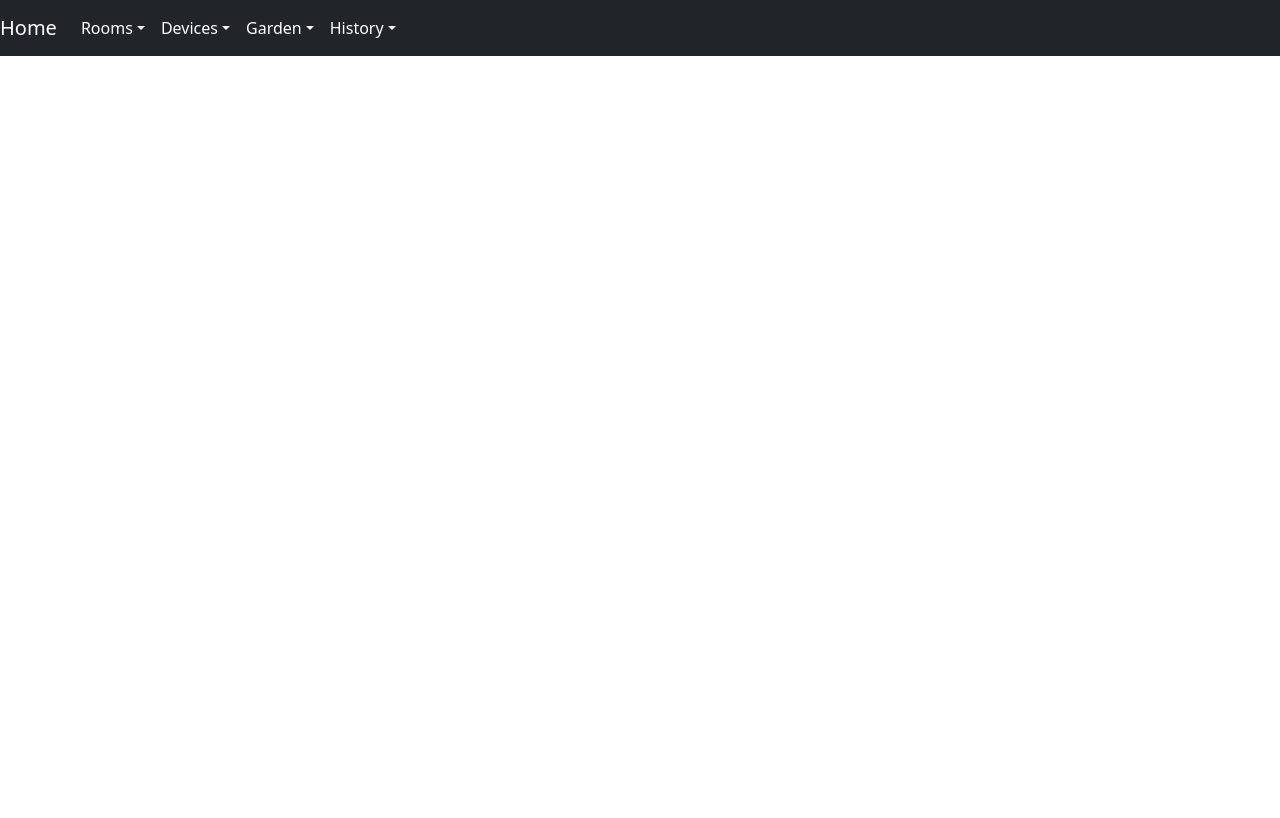
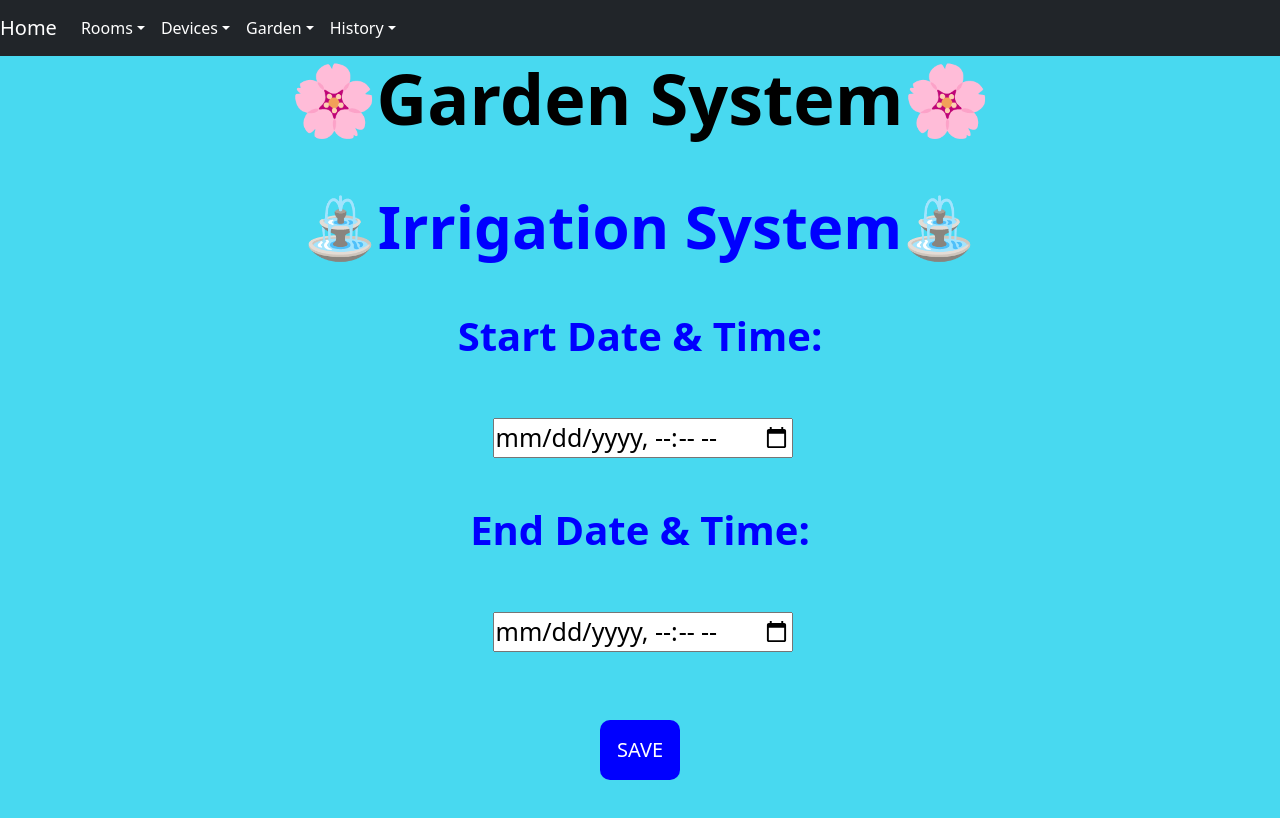
Before and after one commit to Wiqbal2/Smart-Hub-System, a React (Create React App) app: page /irrigation in a window 1280 px wide. Shown: the top 818 px of the page. Built offline with nearby package versions, Linux system fonts and the light colour scheme.

Commit message:
Shainne: light,sysirrigationsys,stylings,

```diff
--- a/src/App.js
+++ b/src/App.js
@@ -5,6 +5,8 @@ import Navbar from './components/Navbar';
 import HomeScreen from './components/HomeScreen';
 import Room from './components/Room';
 import Device from './components/Device';
+import IrrigationSys from './IrrigationSys.js';
+import LightSys from './LightSys.js';
 
 function App() {
   const [devices, setDevices] = useState(['Coffee-Maker', 'Robot-Vacuum', 'Fridge']);
@@ -21,8 +23,11 @@ function App() {
           <Route path="/" element={<HomeScreen />} />
           <Route path="/Room" element={<Room />} />
           <Route path="/Device/:deviceName" element={<Device devices={devices} />} />
+          <Route path="/irrigation" element={<IrrigationSys />} />
+          <Route path="/lightsys" element={<LightSys />} />
         </Routes>
       </Router>
+
     </div>
   );
 }
--- /dev/null
+++ b/src/IrrigationSys.js
@@ -0,0 +1,60 @@
+import React, { useState } from 'react';
+import 'bootstrap/dist/css/bootstrap.min.css';
+import './styles.css'; // Import the CSS file
+
+
+const IrrigationSys = () => {
+//saves the dates fromm datepicker
+  const [savedDates, setSavedDates] = useState([]);
+
+  const handleSaveButtonClick = () => {
+    const startDateValue = document.querySelector('.datepicker1').value;
+    const endDateValue = document.querySelector('.datepicker2').value;
+
+    //initialize vars from d1 and d2
+    const startDate = new Date(startDateValue);
+    const endDate = new Date(endDateValue);
+    const startTime = startDate.toLocaleTimeString();
+    const endTime = endDate.toLocaleTimeString();
+
+    //prints dates to console log
+    console.log('Start Time:', startTime);
+    console.log('End Time:', endTime);
+
+    //making dates object
+    const newDate = { startDate: startDateValue, endDate: endDateValue };
+
+    //adds dates to array
+    setSavedDates([...savedDates, newDate]);
+   };
+//actual irrigation system layout
+  return (
+    <div className="irrigation-body">
+      <div className="text-center">
+        <h1 className="top-ir">🌸Garden System🌸 </h1>
+        <h4 className="title-ir">⛲Irrigation System⛲</h4>
+      </div>
+      <div className="mt-4 text-center">
+        <h2 className="start-ir">Start Date & Time:</h2>
+        <input
+          type="datetime-local"
+          className="datepicker1"
+          style={{ width: '300px',height: '40px' }}
+        />
+      </div>
+      <div className="mt-5 text-center">
+        <h3 className="end-ir">End Date & Time:</h3>
+        <input
+          type="datetime-local"
+          className="datepicker2"
+          style={{ width: '300px' ,height: '40px' }}
+        />
+      </div>
+      <div className="text-center mt-5">
+      <button className="save-btnir" onClick={() => { handleSaveButtonClick() }}>SAVE</button>
+      </div>
+    </div>
+  );
+};
+
+export default IrrigationSys;
--- /dev/null
+++ b/src/LightSys.js
@@ -0,0 +1,59 @@
+import React, { useState } from 'react';
+import 'bootstrap/dist/css/bootstrap.min.css';
+import './styles.css'; // Import the CSS file
+
+const LightSys = () => {
+//saves the dates fromm datepicker
+  const [savedDates, setSavedDates] = useState([]);
+
+  const handleSaveButtonClick = () => {
+    const startDateValue = document.querySelector('.datepicker1').value;
+    const endDateValue = document.querySelector('.datepicker2').value;
+
+    //initialize vars from d1 and d2
+    const startDate = new Date(startDateValue);
+    const endDate = new Date(endDateValue);
+    const startTime = startDate.toLocaleTimeString();
+    const endTime = endDate.toLocaleTimeString();
+
+    //prints dates to console log
+    console.log('Start Time:', startTime);
+    console.log('End Time:', endTime);
+
+    //making dates object
+    const newDate = { startDate: startDateValue, endDate: endDateValue };
+
+    //adds dates to array
+    setSavedDates([...savedDates, newDate]);
+   };
+//actual light system layout
+  return (
+    <div className="light-body">
+      <div className="text-center">
+        <h1 className="top-li">🌸Garden System🌸</h1>
+        <h4 className="title-li">💡Light System💡</h4>
+      </div>
+      <div className="mt-4 text-center">
+        <h2 className="font-weight-bold-li">Start Date & Time:</h2>
+        <input
+          type="datetime-local"
+          className="datepicker1"
+          style={{ width: '300px',height: '40px' }}
+        />
+      </div>
+      <div className="mt-5 text-center">
+        <h3 className="font-weight-bold-li">End Date & Time:</h3>
+        <input
+          type="datetime-local"
+          className="datepicker2"
+          style={{ width: '300px' ,height: '40px'}}
+        />
+      </div>
+      <div className="text-center mt-5">
+        <button className="save-btn-li" onClick={handleSaveButtonClick}>SAVE</button>
+      </div>
+    </div>
+  );
+};
+
+export default LightSys;
--- a/src/components/Device.jsx
+++ b/src/components/Device.jsx
@@ -38,7 +38,6 @@ function Device() {
       </div>
       <div className="container mt-5">
       <div className="text-center">
-        <h1 className="select">Selected Device:{deviceName}</h1>
       </div>
       <div className="mt-4 text-center">
         <h2 className="font-weight-bold">Start Date & Time:</h2>
@@ -57,7 +56,7 @@ function Device() {
         />
       </div>
       <div className="text-center mt-5">
-        <button className="btn btn-primary btn-lg">SAVE</button>
+        <button className="save-btn-dev">SAVE</button>
       </div>
     </div>
     </div>
--- a/src/components/Navbar.jsx
+++ b/src/components/Navbar.jsx
@@ -58,8 +58,8 @@ function Navbar(props) {
             </NavDropdown>
             {/* GARDEN DROPDOWN */}
             <NavDropdown title="Garden" id="basic-nav-dropdown">
-              <NavDropdown.Item href="#">Lighting</NavDropdown.Item>
-              <NavDropdown.Item href="#">Irrigation</NavDropdown.Item>
+              <NavDropdown.Item as={Link} to="/lightsys">Lighting</NavDropdown.Item>
+              <NavDropdown.Item as={Link} to="/irrigation">Irrigation</NavDropdown.Item>
             </NavDropdown>
             {/* HISTORY DROPDOWN */}
             <NavDropdown title="History" id="basic-nav-dropdown">
--- a/src/styles.css
+++ b/src/styles.css
@@ -153,3 +153,113 @@ button:hover {
 .device-name{
 	font-size: calc(2rem + 1.5vw);
 }
+.irrigation-body{
+	background-color: rgb(72, 217, 240);
+	margin-top: -50px;
+}
+.top-ir{
+	font-weight: bold;
+    font-size: 70px;
+    text-align:center;
+    color: black;
+    margin-top: 50px;
+    margin-bottom: 100px;
+}
+.title-ir{
+	font-weight: bold;
+    font-size: 60px;
+    text-align:center;
+    color: blue;
+	margin-top: -50px;
+    margin-bottom: 100px;
+}
+.start-ir{
+    text-align: center;
+	font-weight: bold;
+    color:blue;
+    font-size: 40px;
+	margin-top: -50px;
+}
+.end-ir{
+    text-align: center;
+	font-weight: bold;
+    color:blue;
+    font-size: 40px;
+
+}
+.datepicker1{
+    margin-top: 50px;
+	margin-left: 5px;
+    font-size: 25px;;
+}
+.datepicker2{
+    margin-top: 50px;
+	margin-left: 5px;
+    font-size: 25px;
+}
+.save-btnir{
+    font-size: 20px;
+	margin-top: 20px;
+	margin-bottom: 50px;
+    border-radius: 10px;
+    background-color: blue;
+    color: white;
+}
+.save-btnir:hover{
+	background-color: rgb(20, 106, 236);
+	color:black;
+}
+
+
+.light-body{
+	background-color: rgb(118, 219, 137);
+	margin-top: -50px;
+}
+.top-li{
+	font-weight: bold;
+    font-size: 70px;
+    text-align:center;
+    color: black;
+    margin-top: 50px;
+    margin-bottom: 100px;
+}
+.title-li{
+	font-weight: bold;
+    font-size: 60px;
+    text-align:center;
+    color: blue;
+	margin-top: -50px;
+    margin-bottom: 100px;
+}
+.font-weight-bold-li{
+    text-align: center;
+	font-weight: bold;
+    color:blue;
+    font-size: 40px;
+}
+.save-btn-li{
+    font-size: 20px;
+    border-radius: 10px;
+    background-color: blue;
+    color: white;
+	margin-bottom: 20px;
+
+}
+.save-btn-li:hover{
+	background-color: rgb(20, 106, 236);
+	color:black;
+}
+
+.save-btn-dev{
+    font-size: 20px;
+    border-radius: 10px;
+    background-color: blue;
+    color: white;
+	margin-bottom: 20px;
+	margin-top: -100px;
+
+}
+.save-btn-dev:hover{
+	background-color: rgb(20, 106, 236);
+	color:black;
+}
```
